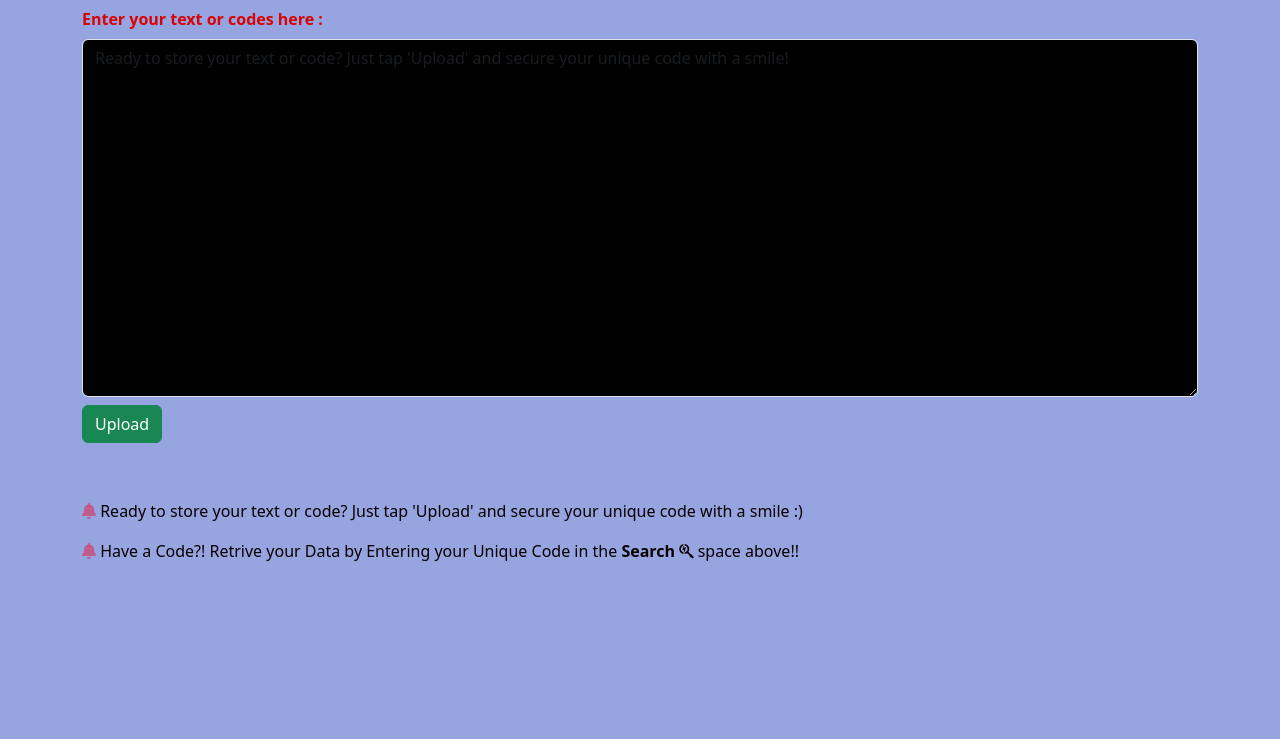
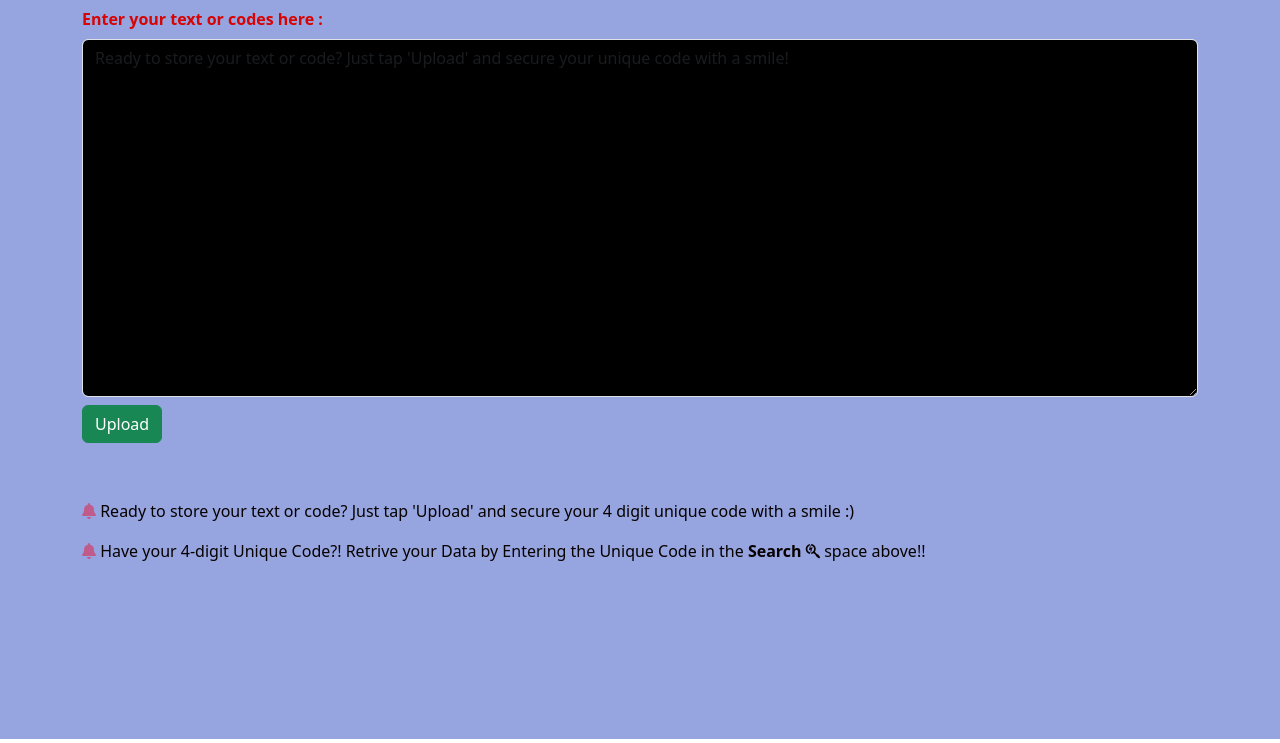
Before and after one commit to Debanjan29/CloudText, a Django app: page / in a window 1280 px wide. Shown: the part 57-800 px from the top of the page. Run offline with Django 4.2, Linux system fonts and the light colour scheme; some libraries are stand-ins or nearby versions.

Commit message:
message change

```diff
--- a/ct/templates/save1.html
+++ b/ct/templates/save1.html
@@ -135,8 +135,8 @@ textarea::placeholder {
               <button type="submit" class="btn btn-success my-2">Upload </button><br>
         </form>
         <div class="re my-5">
-            <p><i class="fa-solid fa-bell fa-fade" style="color: #f20727;"></i> Ready to store your text or code? Just tap 'Upload' and secure your unique code with a smile :)</p>
-            <p><i class="fa-solid fa-bell fa-fade" style="color: #f20727;"></i>  Have a Code?! Retrive your Data by Entering your Unique Code in the <strong>Search <i class="fa-brands fa-searchengin"></i></strong> space above!!</p>
+            <p><i class="fa-solid fa-bell fa-fade" style="color: #f20727;"></i> Ready to store your text or code? Just tap 'Upload' and secure your 4 digit unique code with a smile :)</p>
+            <p><i class="fa-solid fa-bell fa-fade" style="color: #f20727;"></i>  Have your 4-digit Unique Code?! Retrive your Data by Entering the Unique Code in the <strong>Search <i class="fa-brands fa-searchengin"></i></strong> space above!!</p>
         </div>
     </div>
 
```
